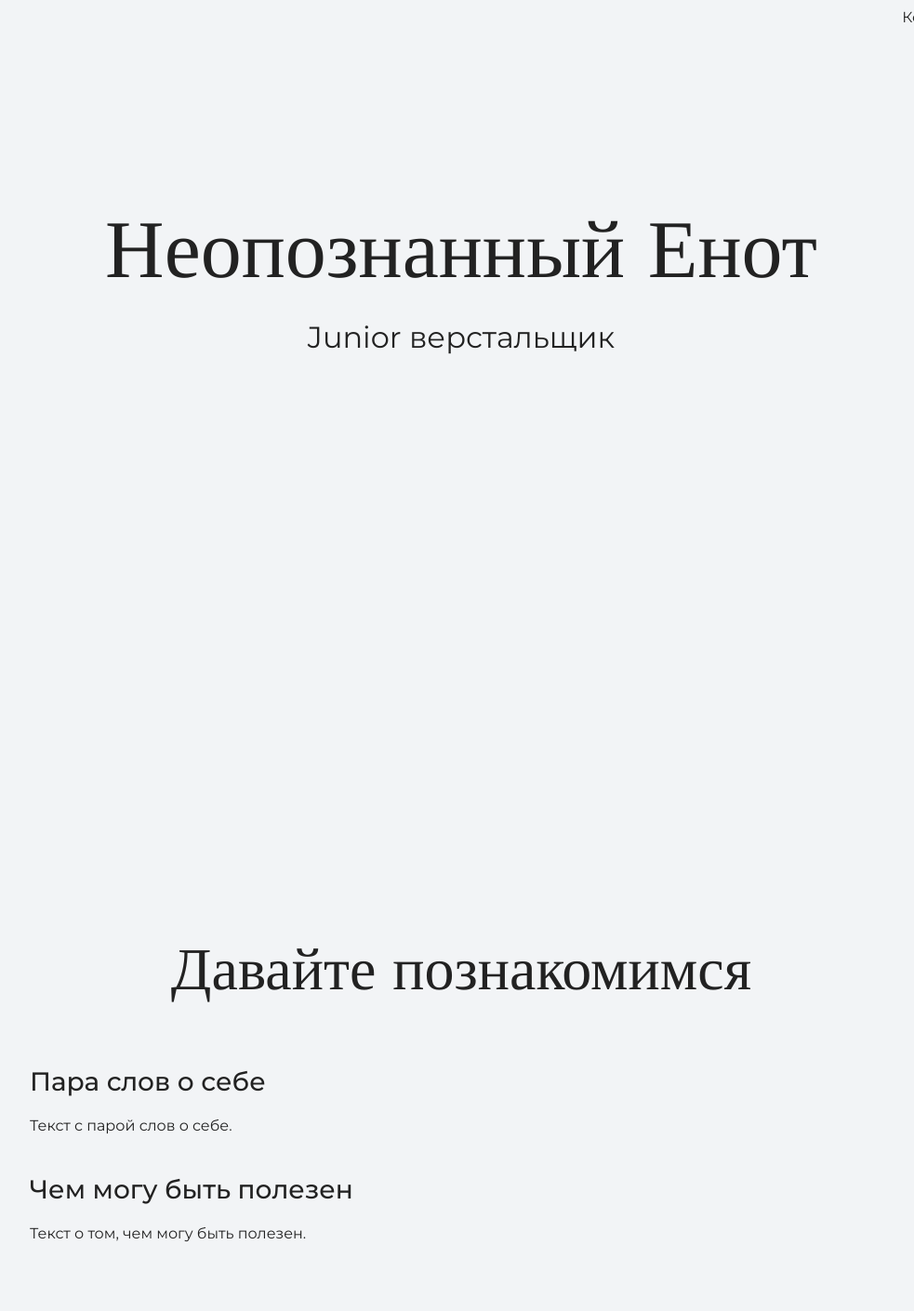
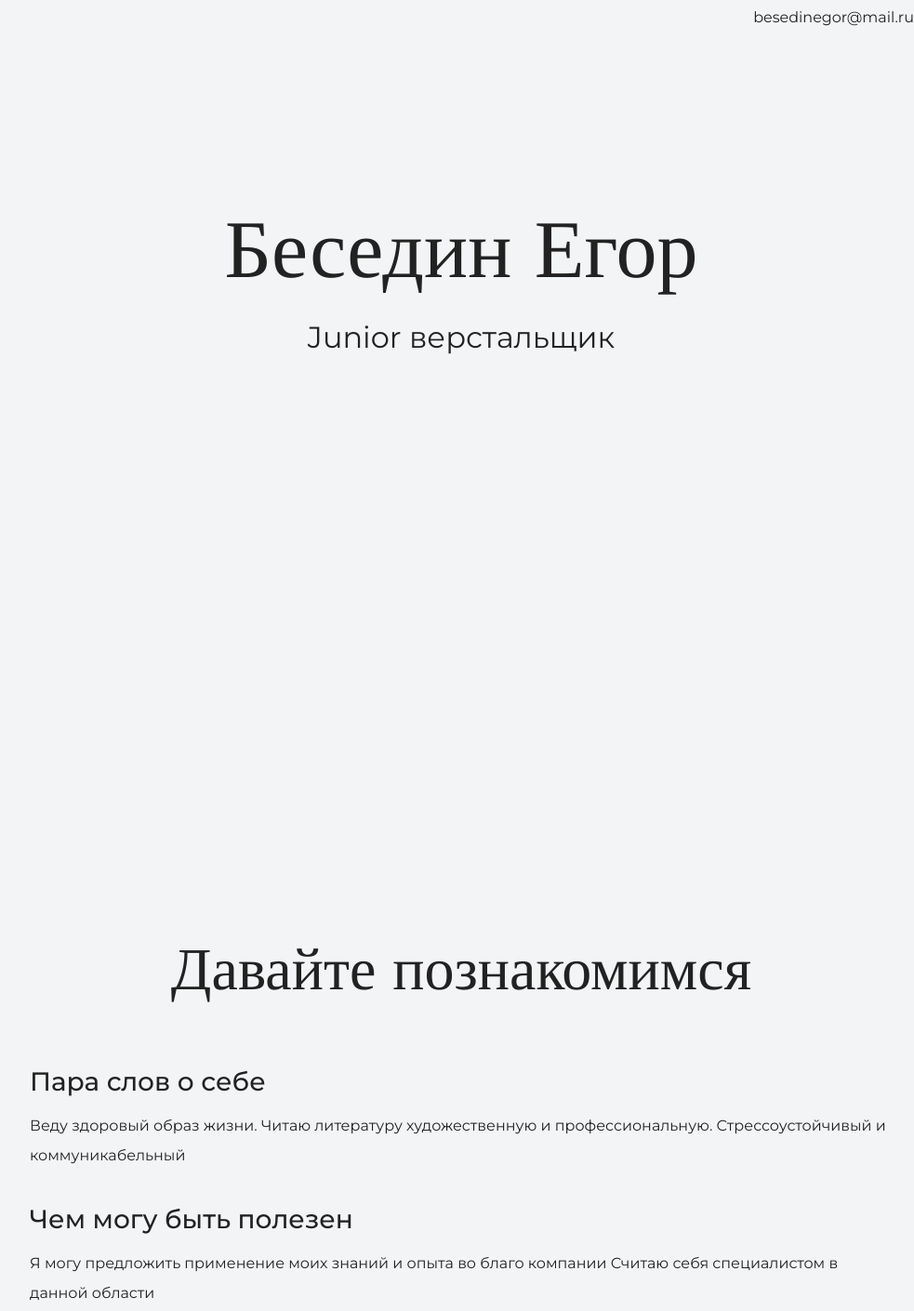
Before and after one commit to BesedinEgor/my-site, a plain HTML site: page index.html in a window 1280 px wide. Shown: the part 29-1439 px from the top of the page at 93% size, without its empty margins (144-1127 px from the left). Drawn offline with nearby package versions, Linux system fonts and the light colour scheme.

Commit message:
добавление информации по странице

```diff
--- a/index.html
+++ b/index.html
@@ -10,13 +10,13 @@
   <body>
     <header class="page-header">
       <div class="container">
-      Контакты в шапке
+      besedinegor@mail.ru +7(855)555-95-35
     </div>
     </header>
 
     <section class="hero-image">
       <div class="container">
-      <h1 class="heading">Неопознанный Енот</h1>
+      <h1 class="heading">Беседин Егор</h1>
       <p>Junior верстальщик</p>
       </div>
     </section>
@@ -25,9 +25,10 @@
       <div class="container">
       <h2 class="subheading">Давайте познакомимся</h2>
       <h3>Пара слов о себе</h3>
-      <p>Текст с парой слов о себе.</p>
+      <p>Веду здоровый образ жизни. Читаю литературу художественную и профессиональную. Стрессоустойчивый и коммуникабельный</p>
       <h3>Чем могу быть полезен</h3>
-      <p>Текст о том, чем могу быть полезен.</p>
+      <p>Я могу предложить применение моих знаний и опыта во благо компании
+        Считаю себя специалистом в данной области </p>
       </div>
     </section>
 
```
